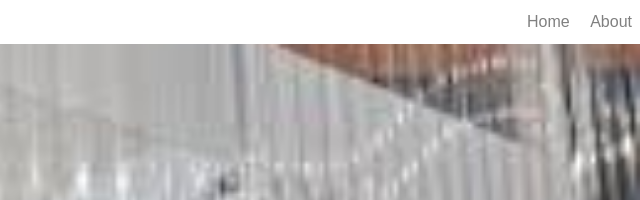
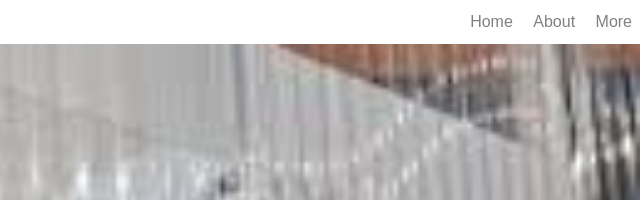
Before and after one commit to Aishtml/my-tribute-website, a plain HTML site: page index.html in a window 1280 px wide. Shown: the top 200 px of the page, 640-1280 px from the left. Drawn offline with Linux system fonts and the light colour scheme.

Commit message:
Add new list

```diff
--- a/index.html
+++ b/index.html
@@ -64,6 +64,7 @@
 														<ul>
 																		<li><a href="icon.html">Home</a></li>
 																		<li><a href="about.html">About</a></li>
+                                                                                                                                                <li><a href="form2.html">More</a></li>
 														</ul>
 												</nav>
 								</section>
```
